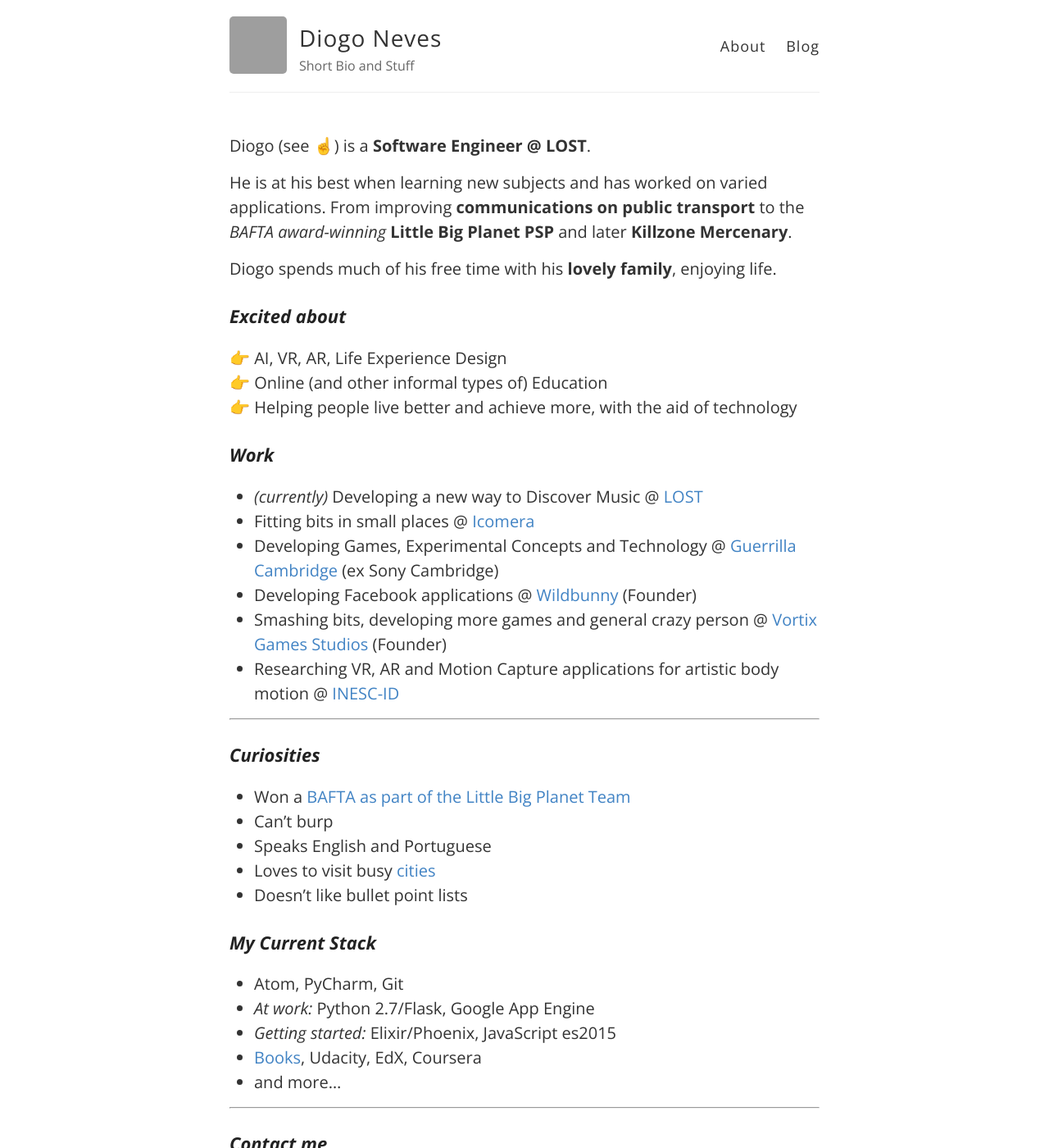
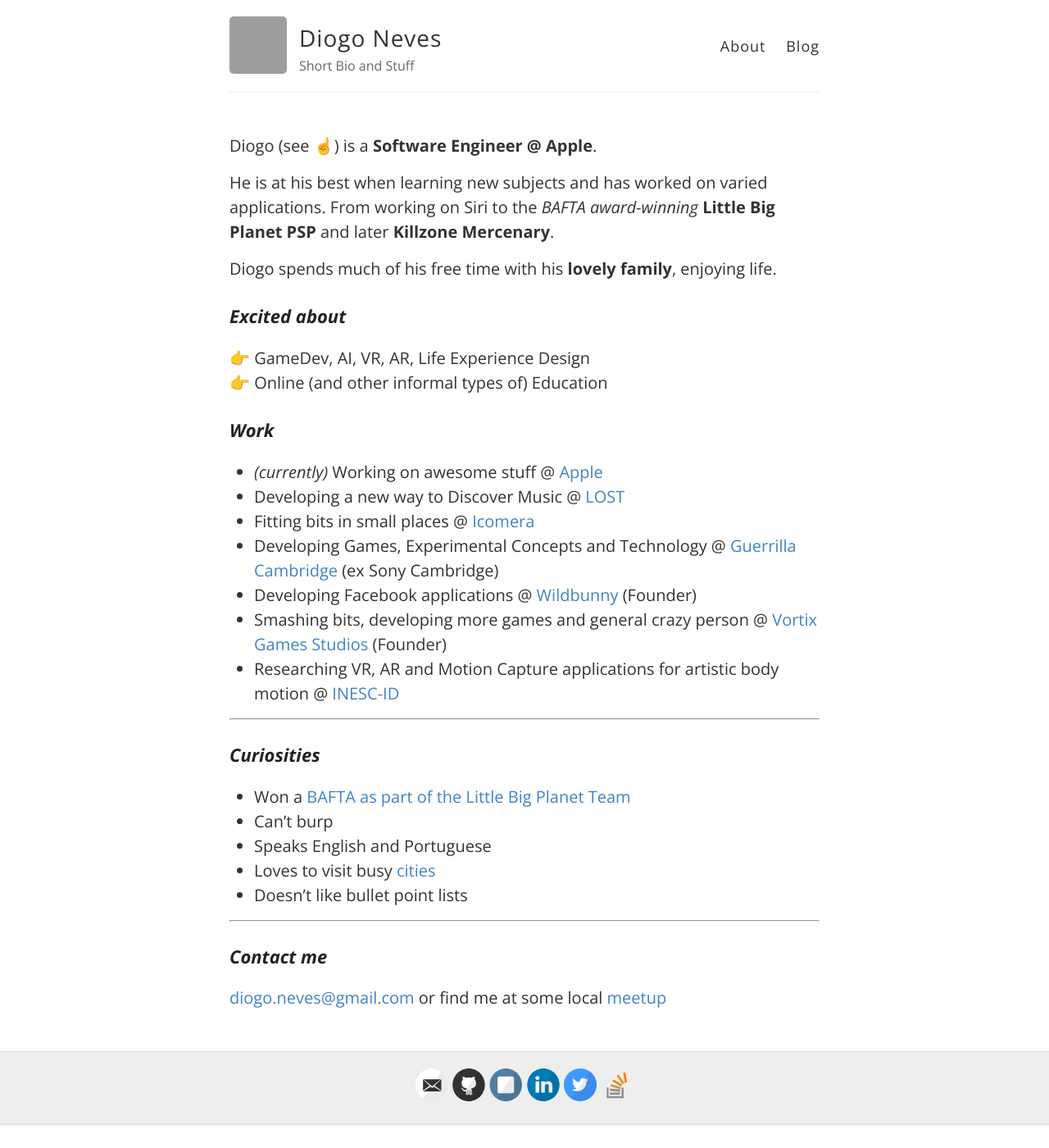
Before and after one commit to DiogoNeves/diogoneves.github.io, a Jekyll site: the page built from index.md, in a window 1280 px wide and 1400 px high. Shown: the whole window at 82% size. Built offline with Jekyll 4.4.1, drawn with Linux system fonts in a browser that asks for light colours; emoji names are drawn with the system emoji font; grey boxes are pictures that could not be loaded.

Commit message:
Updated profile

```diff
--- a/index.md
+++ b/index.md
@@ -2,23 +2,23 @@
 layout: page
 ---
 
-Diogo (see :point_up:) is a **Software Engineer @ LOST**.
+Diogo (see :point_up:) is a **Software Engineer @ Apple**.
 
 He is at his best when learning new subjects and has worked on varied applications.
-From improving **communications on public transport** to the _BAFTA award-winning_
+From working on Siri to the _BAFTA award-winning_
 **Little Big Planet PSP** and later **Killzone Mercenary**.
 
 Diogo spends much of his free time with his **lovely family**, enjoying life.
 
 ### Excited about
 
-:point_right: AI, VR, AR, Life Experience Design
+:point_right: GameDev, AI, VR, AR, Life Experience Design
 :point_right: Online (and other informal types of) Education
-:point_right: Helping people live better and achieve more, with the aid of technology
 
 ### Work
 
-* *(currently)* Developing a new way to Discover Music @
+* *(currently)* Working on awesome stuff @ [Apple](https://www.apple.com/){:target="_blank"}
+* Developing a new way to Discover Music @
 [LOST](http://lost.am/){:target="_blank"}
 * Fitting bits in small places @ [Icomera](http://www.icomera.com/){:target="_blank"}
 * Developing Games, Experimental Concepts and Technology @
@@ -41,14 +41,6 @@
 * Loves to visit busy [cities](http://en.wikipedia.org/wiki/London){:target="_blank"}
 * Doesn't like bullet point lists
 
-### My Current Stack
-
-* Atom, PyCharm, Git
-* _At work:_ Python 2.7/Flask, Google App Engine
-* _Getting started:_ Elixir/Phoenix, JavaScript es2015
-* [Books](https://www.goodreads.com/DiogoSnows), Udacity, EdX, Coursera
-* and more...
-
 -----
 
 ### Contact me
```
